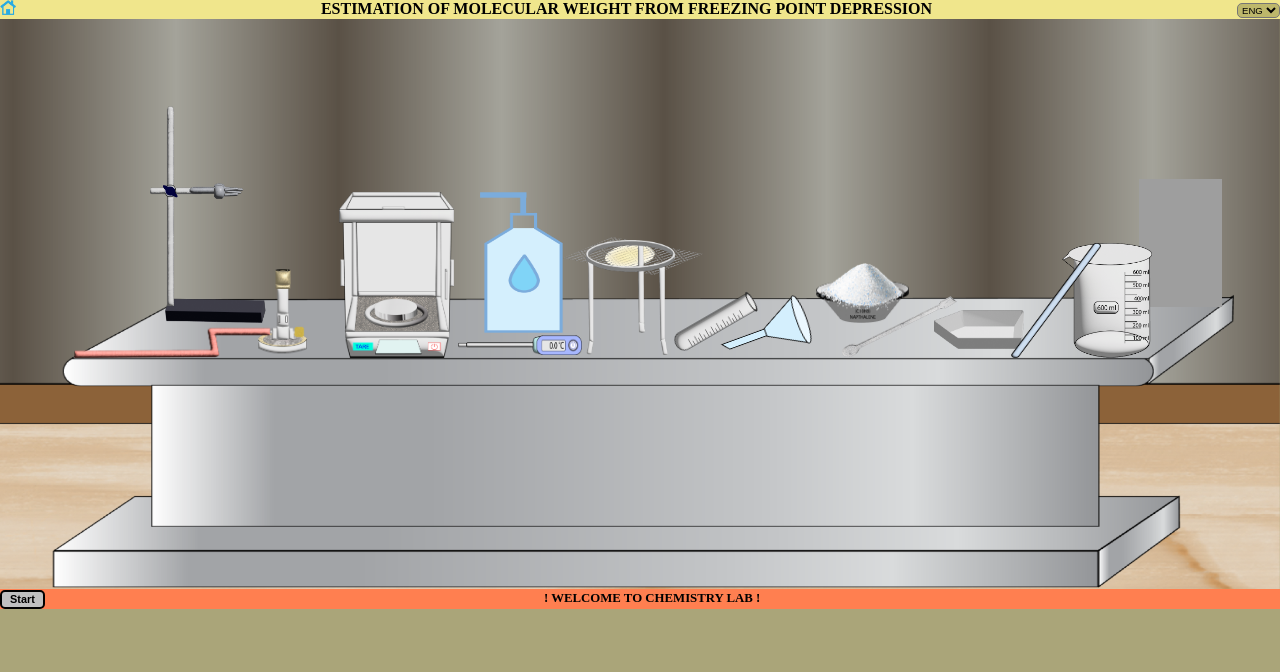
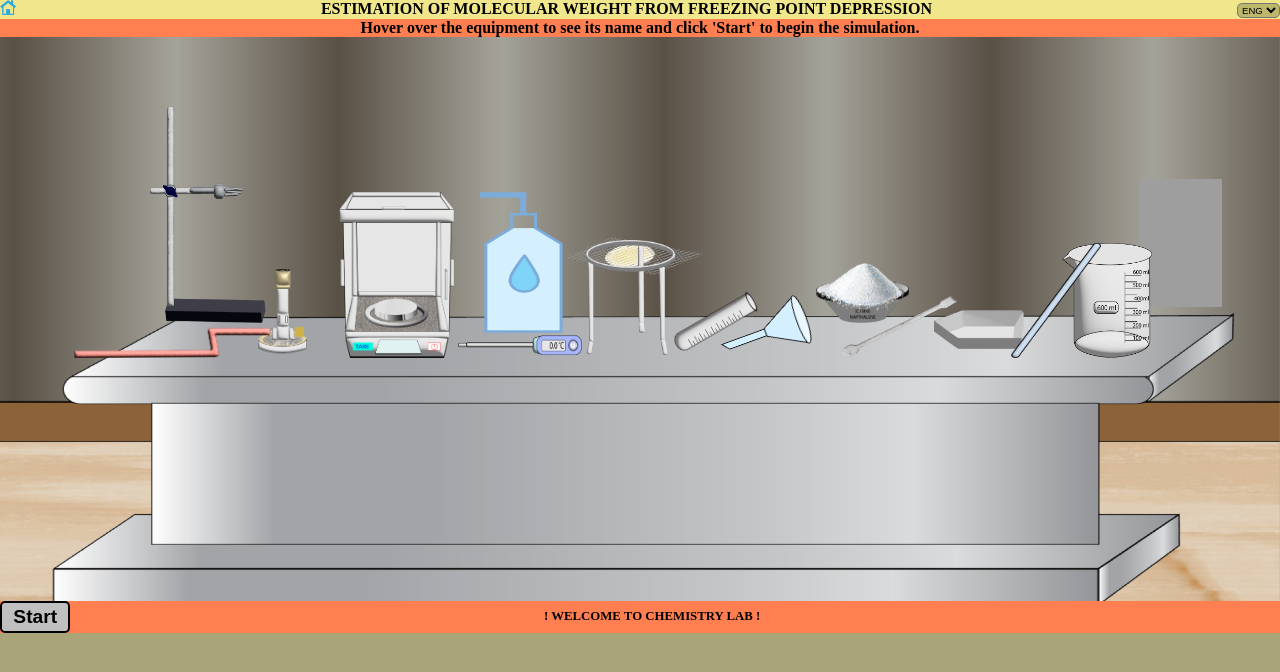
Before and after one commit to virtual-labs/exp-freezing-point-depression-iitk, a plain HTML site: page experiment/simulation/index.html in a window 1280 px wide. Drawn offline with Linux system fonts and the light colour scheme; grey boxes are pictures that could not be loaded.

Commit message:
simulation updated

```diff
--- a/experiment/simulation/css/1.css
+++ b/experiment/simulation/css/1.css
@@ -110,13 +110,13 @@ footer{
 /* Prev and Next buttons */
 button {
     background-color:silver;
-    font-size: 0.85vmax;
+    font-size: 1.5vmax;
     font-weight: bold;
     border-style: solid;
     border-radius: 5px;
     cursor: pointer;
-    width: 3.5vmax;
-    height: 1.5vmax;
+    width: 5.5vmax;
+    height: 2.5vmax;
 
 }
 button:hover{
--- a/experiment/simulation/css/2.css
+++ b/experiment/simulation/css/2.css
@@ -109,13 +109,13 @@ footer{
 /* Prev and Next buttons */
 button {
     background-color:silver;
-    font-size: 0.85vmax;
+    font-size: 1.5vmax;
     font-weight: bold;
     border-style: solid;
     border-radius: 5px;
     cursor: pointer;
-    width: 3.5vmax;
-    height: 1.5vmax;
+    width: 5.5vmax;
+    height: 2.5vmax;
 
 }
 button:hover{
--- a/experiment/simulation/css/3.css
+++ b/experiment/simulation/css/3.css
@@ -205,13 +205,13 @@ footer{
 /* Prev and Next buttons */
 button {
     background-color:silver;
-    font-size: 0.85vmax;
+    font-size: 1.5vmax;
     font-weight: bold;
     border-style: solid;
     border-radius: 5px;
     cursor: pointer;
-    width: 3.5vmax;
-    height: 1.5vmax;
+    width: 5.5vmax;
+    height: 2.5vmax;
 
 }
 button:hover{
--- a/experiment/simulation/css/4.css
+++ b/experiment/simulation/css/4.css
@@ -231,13 +231,13 @@ footer{
 /* Prev and Next buttons */
 button {
     background-color:silver;
-    font-size: 0.85vmax;
+    font-size: 1.5vmax;
     font-weight: bold;
     border-style: solid;
     border-radius: 5px;
     cursor: pointer;
-    width: 3.5vmax;
-    height: 1.5vmax;
+    width: 5.5vmax;
+    height: 2.5vmax;
 
 }
 button:hover{
--- a/experiment/simulation/css/5.css
+++ b/experiment/simulation/css/5.css
@@ -140,13 +140,13 @@ footer{
 /* Prev and Next buttons */
 button {
     background-color:silver;
-    font-size: 0.85vmax;
+    font-size: 1.5vmax;
     font-weight: bold;
     border-style: solid;
     border-radius: 5px;
     cursor: pointer;
-    width: 3.5vmax;
-    height: 1.5vmax;
+    width: 5.5vmax;
+    height: 2.5vmax;
 
 }
 button:hover{
--- a/experiment/simulation/css/6.css
+++ b/experiment/simulation/css/6.css
@@ -216,13 +216,13 @@ footer{
 /* Prev and Next buttons */
 button {
     background-color:silver;
-    font-size: 0.85vmax;
+    font-size: 1.5vmax;
     font-weight: bold;
     border-style: solid;
     border-radius: 5px;
     cursor: pointer;
-    width: 3.5vmax;
-    height: 1.5vmax;
+    width: 5.5vmax;
+    height: 2.5vmax;
 
 }
 button:hover{
--- a/experiment/simulation/css/7.css
+++ b/experiment/simulation/css/7.css
@@ -154,13 +154,13 @@ footer{
 /* Prev and Next buttons */
 button {
     background-color:silver;
-    font-size: 0.85vmax;
+    font-size: 1.5vmax;
     font-weight: bold;
     border-style: solid;
     border-radius: 5px;
     cursor: pointer;
-    width: 3.5vmax;
-    height: 1.5vmax;
+    width: 5.5vmax;
+    height: 2.5vmax;
 
 }
 button:hover{
--- a/experiment/simulation/css/index.css
+++ b/experiment/simulation/css/index.css
@@ -323,13 +323,13 @@ footer{
 /* Prev and Next buttons */
 button {
     background-color:silver;
-    font-size: 0.85vmax;
+    font-size: 1.5vmax;
     font-weight: bold;
     border-style: solid;
     border-radius: 5px;
     cursor: pointer;
-    width: 3.5vmax;
-    height: 1.5vmax;
+    width: 5.5vmax;
+    height: 2.5vmax;
 
 }
 button:hover{
@@ -347,3 +347,8 @@ h5{
     0%{left: -10vmax;}
     100%{left: 42.5%;}
 }
+
+#start{
+    font-size: 2vmax;
+
+}
--- a/experiment/simulation/index.html
+++ b/experiment/simulation/index.html
@@ -18,6 +18,14 @@
                     </select>
                 </div>
             </header>
+            <!-- <header style="background-image: url(images/Capture.PNG);"> -->
+                <header style="background-color: coral;">
+                <a href="index.html"></a>
+                <h3 style="font-weight: bold;">Hover over the equipment to see its name and click 'Start' to begin the simulation.</h3>
+                <div id="language-switch">
+                </div>
+            </header>
+            <!-- <div class="start-text">Click 'Start' to begin the simulation</div> -->
             <div class="content">
                 <div class="image-container">
                     <img id="beaker" src="images/Beaker.png" alt="Beaker">
```
Also changed, not shown: experiment/images/Capture.PNG (added), experiment/simulation/images/Capture.PNG (added).
